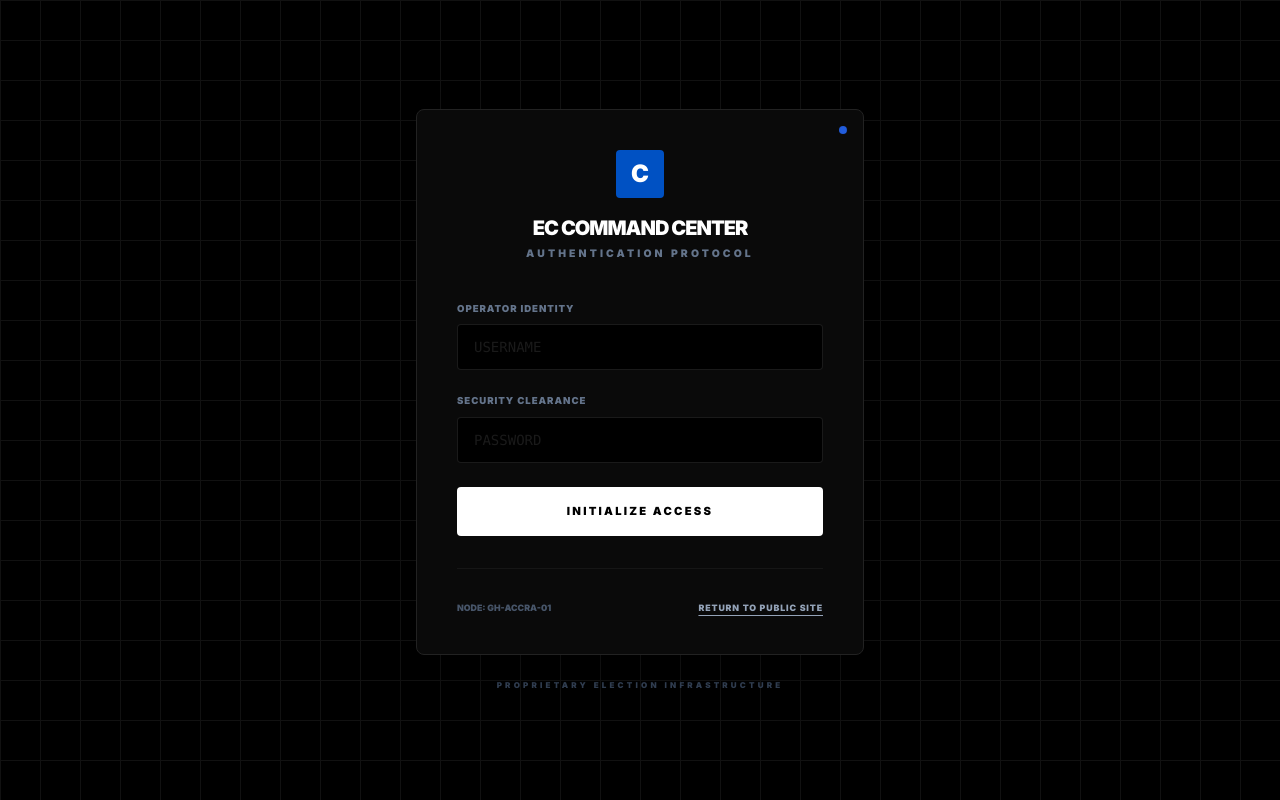
After one commit to sasusavage/cosaa, a Flask app: page /admin/login in a window 1280 px wide. The commit adds this page. Run offline with Flask 3, Linux system fonts and the light colour scheme; some libraries are stand-ins or nearby versions.

Commit message:
security: implemented isolated administrative authentication flow and ghost-routing

```diff
--- a/app/blueprints/admin/routes.py
+++ b/app/blueprints/admin/routes.py
@@ -29,22 +29,47 @@ def delete_upload(image_url):
 
 def admin_required(f):
     @wraps(f)
-    @login_required
     def decorated_function(*args, **kwargs):
-        # 🛡️ CLOUDFLARE ZERO TRUST ENFORCEMENT
-        # If your domain is on Cloudflare Access, this header is mandatory.
-        # To enable, set ENFORCE_CLOUDFLARE_ACCESS=True in your .env
+        # 1. 🛡️ CLOUDFLARE ZERO TRUST ENFORCEMENT
+        # This blocks everyone NOT behind your Cloudflare Zero Trust gateway.
         if current_app.config.get('ENFORCE_CLOUDFLARE_ACCESS'):
             cloudflare_assertion = request.headers.get('Cf-Access-Jwt-Assertion')
             if not cloudflare_assertion:
                 from flask import abort
-                return abort(403, description="Access Denied: You must be behind the Cloudflare Zero Trust Gateway to access this resource.")
+                return abort(403, description="Access Denied: Connection must originate from the verified Cloudflare Zero Trust Gateway.")
+
+        # 2. Flask Authentication
+        if not current_user.is_authenticated:
+            # Send them to the special admin login, NOT the student one
+            flash('Admin Authentication Required', 'error')
+            return redirect(url_for('admin.login'))
 
         if current_user.role != 'admin':
-            flash('Access denied!', 'error')
+            flash('Insufficient Privileges', 'error')
             return redirect(url_for('main.index'))
+
         return f(*args, **kwargs)
     return decorated_function
+
+@admin.route('/login', methods=['GET', 'POST'])
+def login():
+    if current_user.is_authenticated and current_user.role == 'admin':
+        return redirect(url_for('admin.dashboard'))
+
+    if request.method == 'POST':
+        from flask_login import login_user
+        username = request.form.get('username')
+        password = request.form.get('password')
+
+        user = User.query.filter_by(student_id=username, role='admin').first()
+        if user and user.check_password(password):
+            login_user(user)
+            flash('Administrative Session Established', 'success')
+            return redirect(url_for('admin.dashboard'))
+        else:
+            flash('Invalid Operator Credentials', 'error')
+
+    return render_template('admin/login.html')
 
 @admin.route('/cms')
 @admin_required
--- /dev/null
+++ b/app/templates/admin/login.html
@@ -0,0 +1,79 @@
+<!DOCTYPE html>
+<html lang="en">
+<head>
+    <meta charset="UTF-8">
+    <meta name="viewport" content="width=device-width, initial-scale=1.0">
+    <title>EC Authentication - CoSSA Enterprise</title>
+    <script src="https://cdn.tailwindcss.com"></script>
+    <link href="https://fonts.googleapis.com/css2?family=Inter:wght@400;600;900&display=swap" rel="stylesheet">
+    <style>
+        body { font-family: 'Inter', sans-serif; background: #000; }
+        .grid-bg {
+            background-image: linear-gradient(to right, #111 1px, transparent 1px),
+                              linear-gradient(to bottom, #111 1px, transparent 1px);
+            background-size: 40px 40px;
+        }
+        .login-card { background: #0a0a0a; border: 1px solid #222; }
+        .security-pulse { animation: pulse 2s infinite; }
+        @keyframes pulse {
+            0% { transform: scale(0.95); opacity: 0.5; }
+            50% { transform: scale(1); opacity: 1; }
+            100% { transform: scale(0.95); opacity: 0.5; }
+        }
+    </style>
+</head>
+<body class="grid-bg min-h-screen flex items-center justify-center p-6">
+
+    <div class="w-full max-w-md">
+        <div class="login-card rounded-lg p-10 shadow-2xl relative overflow-hidden">
+            <div class="absolute top-0 right-0 p-4">
+                <div class="w-2 h-2 rounded-full bg-blue-600 security-pulse"></div>
+            </div>
+
+            <div class="mb-10 text-center">
+                <div class="w-12 h-12 bg-[#0051c3] rounded text-white font-black text-2xl flex items-center justify-center mx-auto mb-4">C</div>
+                <h1 class="text-white font-black text-xl tracking-tighter uppercase mb-1">EC Command Center</h1>
+                <p class="text-slate-500 text-[0.65rem] font-bold uppercase tracking-[0.3em]">Authentication Protocol</p>
+            </div>
+
+            {% with messages = get_flashed_messages(with_categories=true) %}
+                {% if messages %}
+                    {% for category, message in messages %}
+                        <div class="mb-6 p-3 bg-red-900/20 border border-red-900/50 text-red-500 text-[0.7rem] font-bold uppercase tracking-widest text-center">
+                            {{ message }}
+                        </div>
+                    {% endfor %}
+                {% endif %}
+            {% endwith %}
+
+            <form method="POST" class="space-y-6">
+                <input type="hidden" name="csrf_token" value="{{ csrf_token() }}"/>
+
+                <div class="space-y-2">
+                    <label class="block text-[0.6rem] font-black text-slate-500 uppercase tracking-widest">Operator Identity</label>
+                    <input type="text" name="username" required placeholder="USERNAME"
+                           class="w-full bg-black border border-white/10 rounded px-4 py-3 text-white font-mono text-sm focus:border-blue-600 outline-none transition-all placeholder:text-white/10">
+                </div>
+
+                <div class="space-y-2">
+                    <label class="block text-[0.6rem] font-black text-slate-500 uppercase tracking-widest">Security Clearance</label>
+                    <input type="password" name="password" required placeholder="PASSWORD"
+                           class="w-full bg-black border border-white/10 rounded px-4 py-3 text-white font-mono text-sm focus:border-blue-600 outline-none transition-all placeholder:text-white/10">
+                </div>
+
+                <button type="submit" class="w-full py-4 bg-white text-black font-black text-[0.7rem] uppercase tracking-[0.2em] hover:bg-slate-200 transition-all rounded">
+                    Initialize Access
+                </button>
+            </form>
+
+            <div class="mt-8 pt-8 border-t border-white/5 flex justify-between items-center">
+                <p class="text-[0.55rem] text-slate-600 font-bold uppercase">Node: GH-ACCRA-01</p>
+                <a href="{{ url_for('main.index') }}" class="text-[0.55rem] text-slate-400 hover:text-white transition-colors font-bold uppercase tracking-widest underline underline-offset-4">Return to Public Site</a>
+            </div>
+        </div>
+
+        <p class="text-center mt-6 text-[0.5rem] text-slate-700 font-bold uppercase tracking-[0.4em]">Proprietary Election Infrastructure</p>
+    </div>
+
+</body>
+</html>
```
Also changed, not shown: app/templates/voting/login.html (+3 -41 lines).
